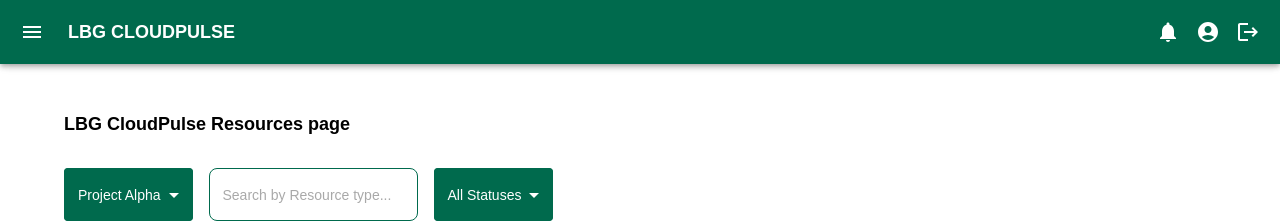
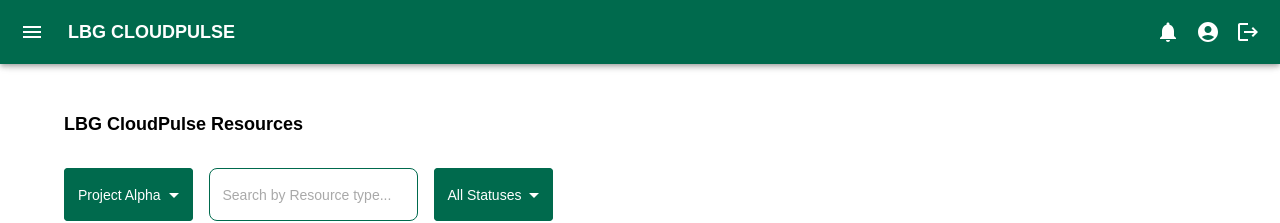
Before and after one commit to tarunnakka-web/cloudpulse-dashboard, a React (Create React App) app: page /resources in a window 1280 px wide. Shown: the top 223 px of the page. Built offline with nearby package versions, Linux system fonts and the light colour scheme; sample sign-in values are in the browser's storage.

Commit message:
testing1

```diff
--- a/src/components/Resources/Resources.js
+++ b/src/components/Resources/Resources.js
@@ -123,7 +123,7 @@ const ResourcesDashboard = () => {
 
   return (
     <Container sx={{ mt: 3 }}>
-      <Typography variant="h5" mb={4} fontWeight="bold">LBG CloudPulse Resources page</Typography>
+      <Typography variant="h5" mb={4} fontWeight="bold">LBG CloudPulse Resources</Typography>
        {/* Centered Loading, Error and Retry Button */}
       <Select sx={{mb:3, backgroundColor:"#006a4d", color: "white",
                "& .MuiSelect-icon": { color: "white" },
```
